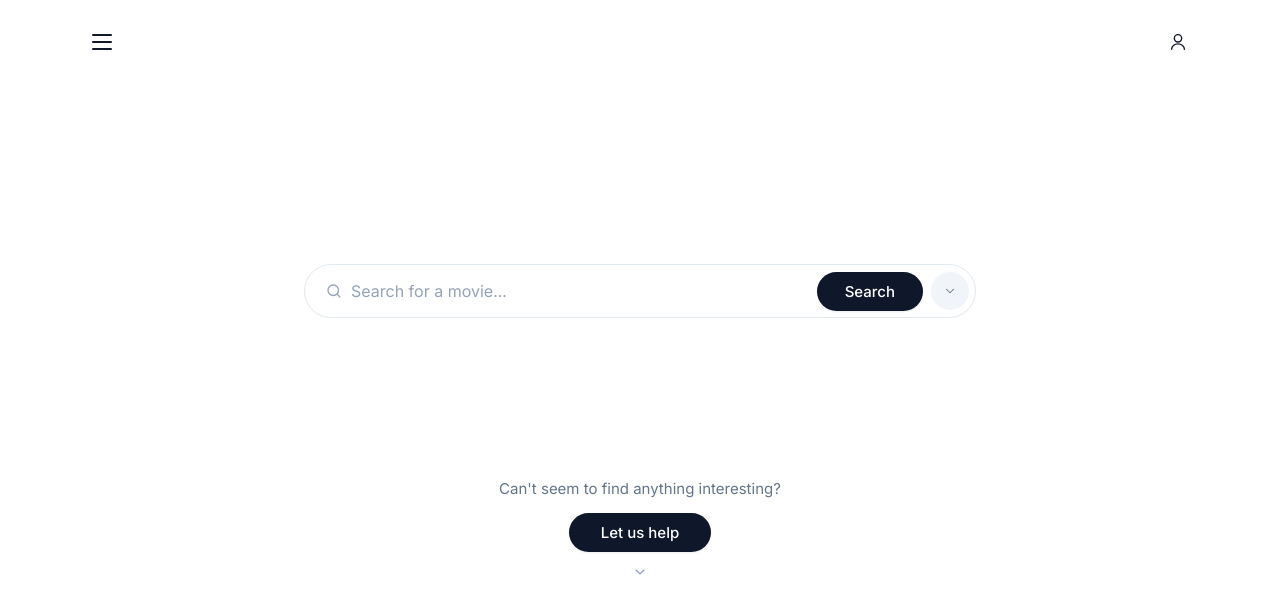
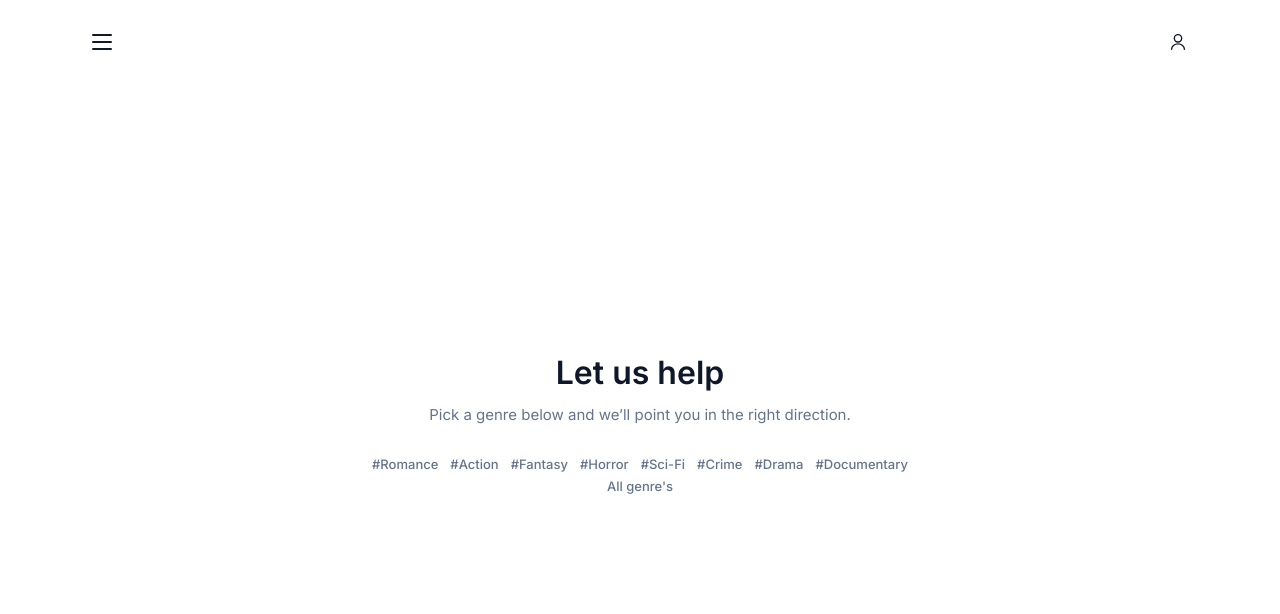
Before and after one commit to iti101/movieDatabase2.5, a React (Vite) app: page /suggest in a window 1280 px wide. Before the commit this address led to /search. Shown: the top 614 px of the page. Built offline with nearby package versions, Linux system fonts and the light colour scheme.

Commit message:
added suggestionPage

```diff
--- a/src/App.jsx
+++ b/src/App.jsx
@@ -1,6 +1,7 @@
 import './App.css';
 import LandingPage from './pages/LandingPage';
 import SearchPage from './pages/SearchPage';
+import SuggestPage from './pages/SuggestPage';
 import Navbar from './components/NavBar';
 import ProtectedRoute from './components/ProtectedRoute';
 import { Navigate, Route, Routes } from 'react-router-dom';
@@ -15,6 +16,7 @@ function App() {
         <Route path="/" element={<HomePage />} />
         <Route path="/landing" element={<LandingPage />} />
         <Route path="/search" element={<SearchPage />} />
+        <Route path="/suggest" element={<SuggestPage />} />
         <Route path="/login" element={<LoginPage />} />
         <Route
           path="/watchlist"
--- a/src/pages/HomePage.css
+++ b/src/pages/HomePage.css
@@ -39,6 +39,13 @@ body,
   overflow-y: auto;
 }
 
+.home-scroll__section--suggest {
+  background: #ffffff;
+  padding: 0;
+  align-items: stretch;
+  overflow-y: auto;
+}
+
 @media (max-width: 640px) {
   .home-scroll__section--landing {
     padding-top: 4.25rem;
--- a/src/pages/HomePage.jsx
+++ b/src/pages/HomePage.jsx
@@ -1,13 +1,19 @@
 import { useRef } from 'react';
 import LandingPage from './LandingPage';
 import SearchPage from './SearchPage';
+import SuggestPage from './SuggestPage';
 import './HomePage.css';
 
 export default function HomePage() {
   const searchSectionRef = useRef(null);
+  const suggestSectionRef = useRef(null);
 
   function handleGetStarted() {
     searchSectionRef.current?.scrollIntoView({ behavior: 'smooth' });
+  }
+
+  function handleLetUsHelp() {
+    suggestSectionRef.current?.scrollIntoView({ behavior: 'smooth' });
   }
 
   return (
@@ -19,7 +25,13 @@ export default function HomePage() {
         ref={searchSectionRef}
         className="home-scroll__section home-scroll__section--search"
       >
-        <SearchPage embedded />
+        <SearchPage embedded onLetUsHelp={handleLetUsHelp} />
+      </section>
+      <section
+        ref={suggestSectionRef}
+        className="home-scroll__section home-scroll__section--suggest"
+      >
+        <SuggestPage embedded />
       </section>
     </div>
   );
--- a/src/pages/SearchPage.jsx
+++ b/src/pages/SearchPage.jsx
@@ -1,4 +1,5 @@
 import { useState } from 'react';
+import { useNavigate } from 'react-router-dom';
 import GenreSuggestions from '../components/GenreSuggestions';
 import PillButton from '../components/PillButton';
 import SearchBar from '../components/SearchBar';
@@ -25,7 +26,8 @@ function getBrowsePlaceholder(label) {
   return `Search for ${article} ${term}...`;
 }
 
-export default function SearchPage({ embedded = false }) {
+export default function SearchPage({ embedded = false, onLetUsHelp }) {
+  const navigate = useNavigate();
   const [browseOption, setBrowseOption] = useState(null);
   const [genreSuggestions, setGenreSuggestions] = useState([]);
   const [selectedGenre, setSelectedGenre] = useState(null);
@@ -60,7 +62,12 @@ export default function SearchPage({ embedded = false }) {
   }
 
   function handleHelp() {
-    handleBrowse({ id: 'genre', label: 'Genre' });
+    if (onLetUsHelp) {
+      onLetUsHelp();
+      return;
+    }
+
+    navigate('/suggest');
   }
 
   const placeholder = selectedGenre
--- /dev/null
+++ b/src/pages/SuggestPage.css
@@ -0,0 +1,61 @@
+.suggest-page {
+  width: 100%;
+  min-height: 100vh;
+  min-height: 100dvh;
+  display: flex;
+  justify-content: center;
+  align-items: center;
+  padding: clamp(4.5rem, 10vh, 6rem) clamp(1rem, 4vw, 2.5rem) clamp(1.5rem, 4vh, 2.5rem);
+  box-sizing: border-box;
+}
+
+.suggest-page--embedded {
+  min-height: 100%;
+  height: 100%;
+}
+
+.suggest-page__content {
+  display: flex;
+  flex-direction: column;
+  align-items: center;
+  gap: 2rem;
+  width: 100%;
+  max-width: 42rem;
+  text-align: center;
+}
+
+.suggest-page__header {
+  display: flex;
+  flex-direction: column;
+  align-items: center;
+  gap: 0.75rem;
+}
+
+.suggest-page__title {
+  margin: 0;
+  font-size: clamp(1.5rem, 4vw, 2rem);
+  font-weight: 600;
+  line-height: 1.2;
+  color: #0f172a;
+}
+
+.suggest-page__subtitle {
+  margin: 0;
+  max-width: 28rem;
+  font-size: 0.9375rem;
+  font-weight: 400;
+  line-height: 1.5;
+  color: #64748b;
+}
+
+@media (max-width: 640px) {
+  .suggest-page {
+    align-items: flex-start;
+    padding-top: 4.25rem;
+    padding-bottom: 1.25rem;
+  }
+
+  .suggest-page__content {
+    gap: 1.5rem;
+  }
+}
--- /dev/null
+++ b/src/pages/SuggestPage.jsx
@@ -0,0 +1,39 @@
+import { useState } from 'react';
+import GenreSuggestions from '../components/GenreSuggestions';
+import { pickRandomGenres } from '../utils/genreSuggestions';
+import './SuggestPage.css';
+
+export default function SuggestPage({ embedded = false }) {
+  const [genreSuggestions] = useState(() => pickRandomGenres(8));
+  const [selectedGenre, setSelectedGenre] = useState(null);
+
+  function handleGenreSelect(genre) {
+    setSelectedGenre(genre);
+    console.log('Genre selected:', genre);
+  }
+
+  function handleAllGenres() {
+    setSelectedGenre(null);
+    console.log('All genres');
+  }
+
+  return (
+    <div className={`suggest-page${embedded ? ' suggest-page--embedded' : ''}`}>
+      <div className="suggest-page__content">
+        <div className="suggest-page__header">
+          <h2 className="suggest-page__title">Let us help</h2>
+          <p className="suggest-page__subtitle">
+            {selectedGenre
+              ? `Great choice — explore ${selectedGenre} titles next.`
+              : 'Pick a genre below and we\u2019ll point you in the right direction.'}
+          </p>
+        </div>
+        <GenreSuggestions
+          suggestions={genreSuggestions}
+          onSelect={handleGenreSelect}
+          onAllGenres={handleAllGenres}
+        />
+      </div>
+    </div>
+  );
+}
```
Also changed, not shown: src/pages/Suggest.css (deleted), src/pages/Suggest.jsx (deleted).
